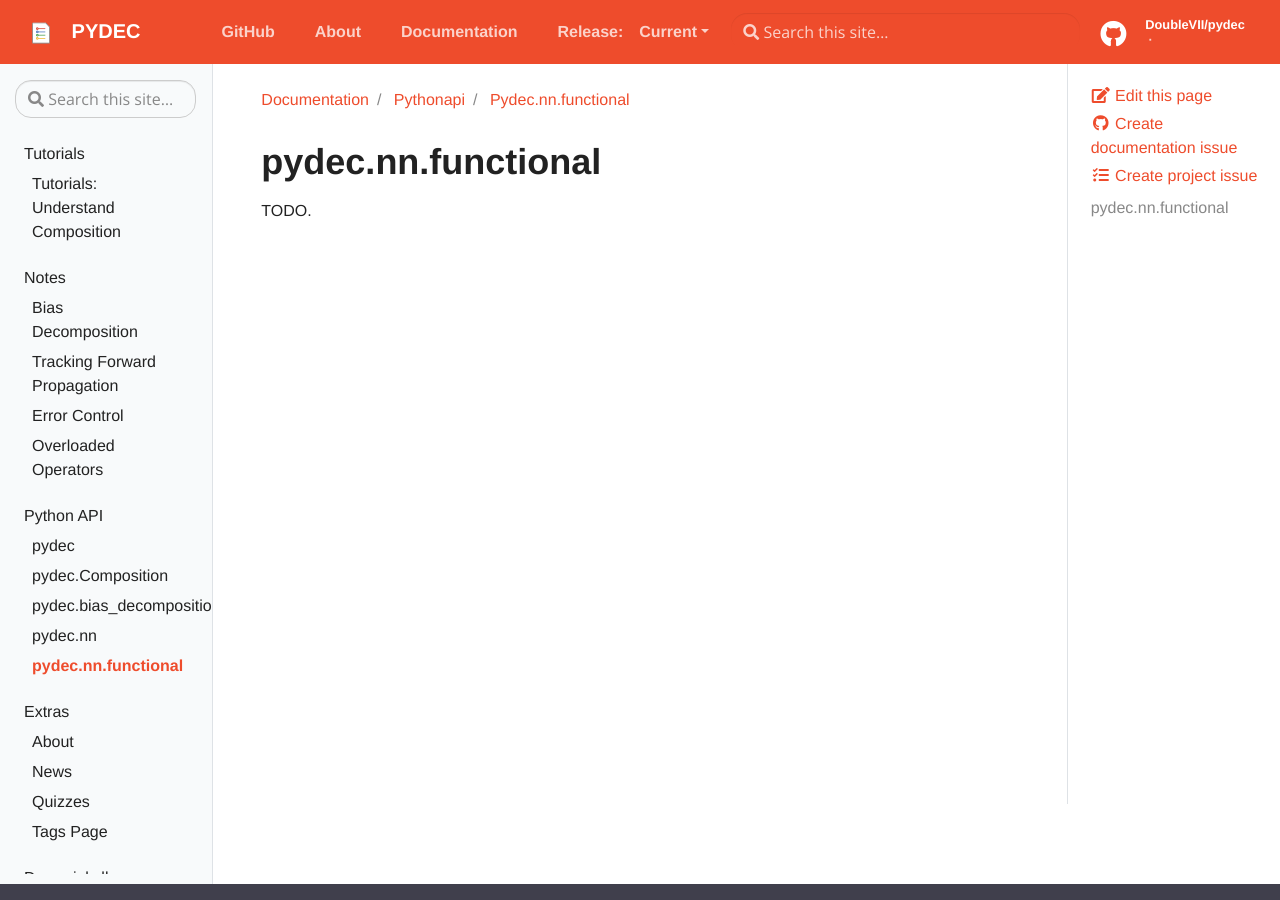
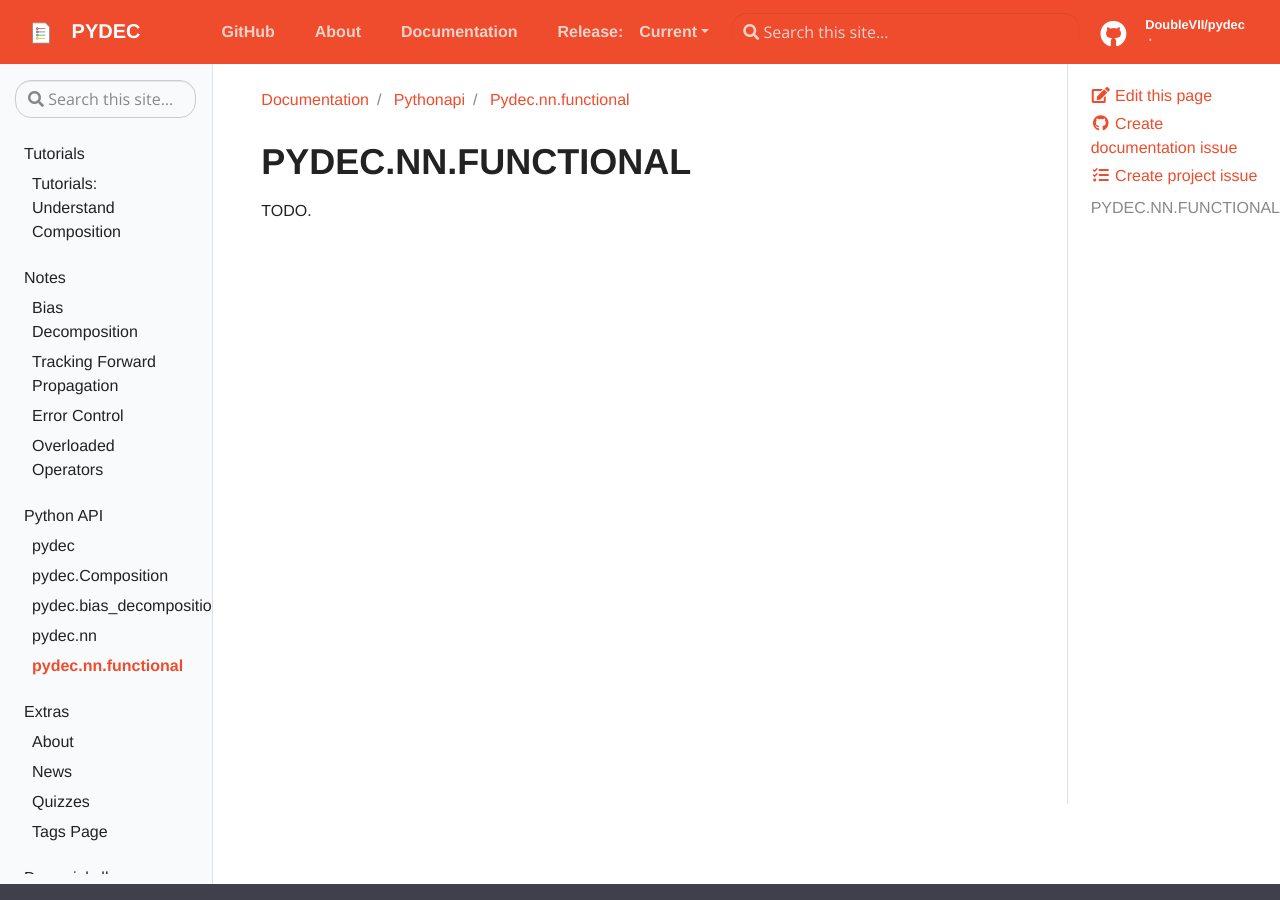
Before and after one commit to NJUNLP/pydec, a Jekyll site: the page built from docs/_docs/pythonapi/pydec.nn.functional/index.md, in a window 1280 px wide and 900 px high. Built offline with Jekyll 4.4.1, drawn with Linux system fonts in a browser that asks for light colours.

Commit message:
fix typo

```diff
--- a/docs/_docs/pythonapi/pydec.nn.functional/index.md
+++ b/docs/_docs/pythonapi/pydec.nn.functional/index.md
@@ -3,6 +3,6 @@ title: "pydec.nn.functional"
 description: API for the module pydec.nn.functional
 ---
 
-# pydec.nn.functional
+# PYDEC.NN.FUNCTIONAL
 
 TODO.
```
Also changed, not shown: docs/_docs/pythonapi/pydec.Composition/index.md (+1 -1 lines).
